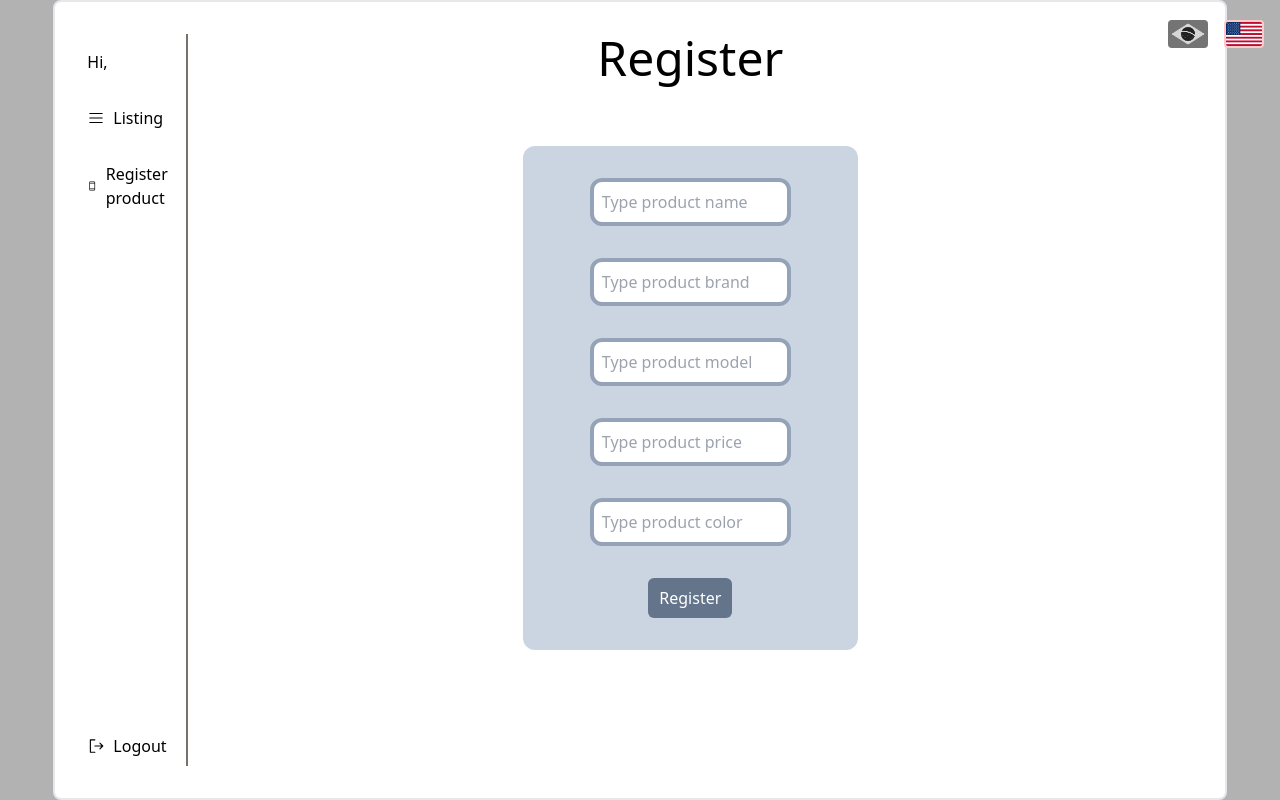
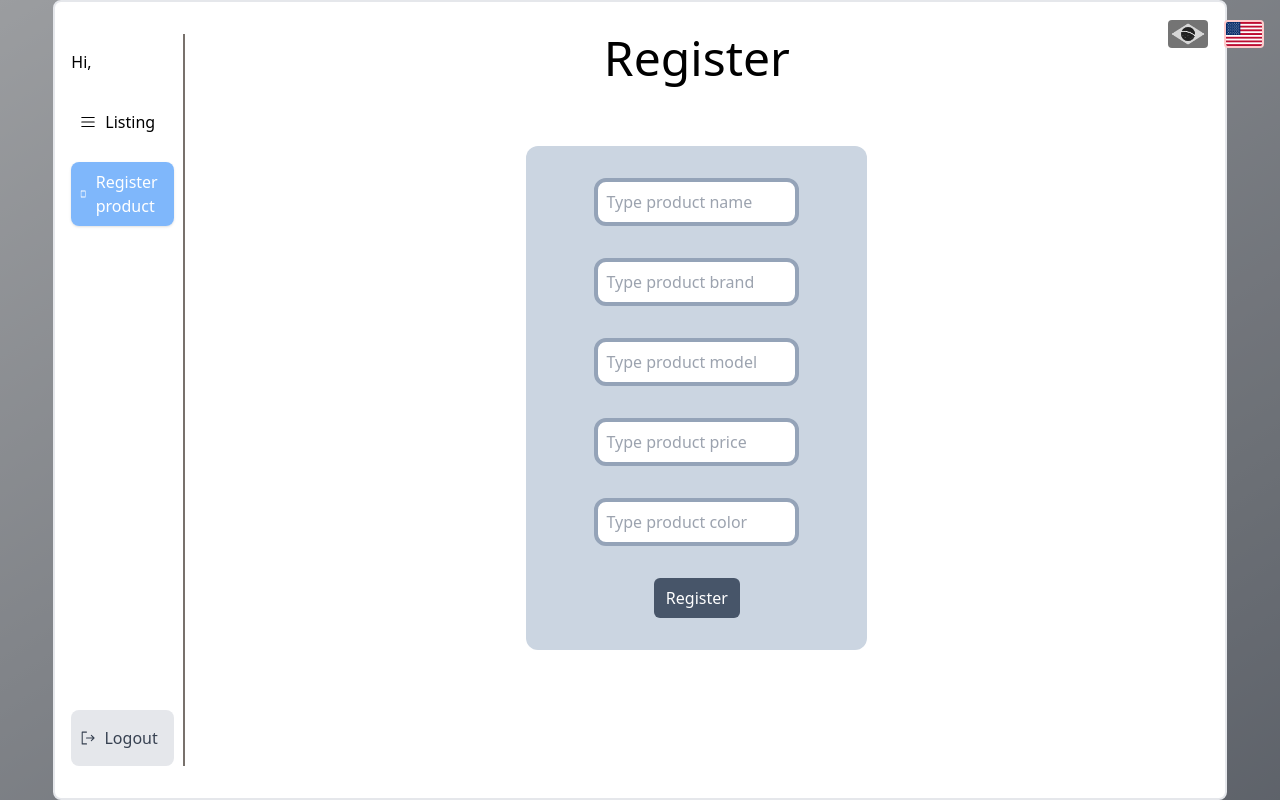
Before and after one commit to GuilhermeSCampos/lexart-fullstack, a React (Vite) app in the folder frontend/: page /dashboard/register in a window 1280 px wide. Built offline with nearby package versions, Linux system fonts and the light colour scheme; no server answers.

Commit message:
fix: some filters

```diff
--- a/frontend/src/components/Form/index.tsx
+++ b/frontend/src/components/Form/index.tsx
@@ -100,11 +100,11 @@ const Form = ({
         />
         <button
           className={`bg-slate-500 ${
-            type === "edit" && !active ? "bg-slate-400" : "bg-slate-500"
+            type === "edit" && !active ? "bg-stone-400" : "bg-slate-600"
           } text-white p-2 rounded-md w-3/12 animate-[fadeIn_1s_ease-in-out]
         items-center flex-col flex transition duration-300 ${
           type === "edit" && !active
-            ? "hover:bg-slate-600"
+            ? "hover:bg-stone-600"
             : "hover:bg-slate-800"
         } focus:outline-none focus:ring focus:border-slate-800 `}
           type="submit"
--- a/frontend/src/components/PhoneList/index.tsx
+++ b/frontend/src/components/PhoneList/index.tsx
@@ -11,6 +11,7 @@ import {
   MagnifyingGlass,
   Minus,
 } from "@phosphor-icons/react";
+import { motion } from "framer-motion";
 
 const BASE_URL = import.meta.env.VITE_API_URL;
 
@@ -54,7 +55,8 @@ const PhoneList = () => {
 
     const data = await response.json();
 
-    setPhones(data);
+    const sorted = data.sort((a: Phone, b: Phone) => a.id - b.id);
+    setPhones(sorted);
 
     setLoading(false);
   };
@@ -97,29 +99,26 @@ const PhoneList = () => {
   };
 
   useEffect(() => {
-    getPhones();
-  }, []);
-
-  useEffect(() => {
-    if (search === "") {
-      getPhones();
-    } else {
-      handleSearchChange();
-    }
+    handleSearchChange();
   }, [search]);
 
   useEffect(() => {
     filterPhonesByPrice();
   }, [filtering]);
 
-  return loading ? (
-    <div className="w-full animate-[fadeIn_1s_ease-in-out] flex flex-col items-center justify-center ">
-      <ReactLoading type="spin" color="#000" width={70} />
-    </div>
-  ) : (
+  return (
     <div className="w-full animate-[fadeIn_1s_ease-in-out] flex flex-col items-center gap-10">
       <h1 className="text-5xl text-center">{t("listing")}</h1>
-      <div className="w-3/12 flex flex-col items-center">
+      <motion.div
+        initial={{ opacity: 0, scale: 0.5 }}
+        animate={{ opacity: 1, scale: 1 }}
+        transition={{
+          duration: 1.3,
+          delay: 0.5,
+          ease: [0, 0.71, 0.2, 1.01],
+        }}
+        className="w-3/12 flex flex-col items-center"
+      >
         <input
           value={search}
           onChange={(e) => setSearch(e.target.value)}
@@ -127,17 +126,28 @@ const PhoneList = () => {
         />
         <MagnifyingGlass
           size={24}
-          className="flex self-end a absolute mt-2 mr-3 cursor-pointer z-10"
-          onClick={() => searchPhones()}
+          className="flex self-end a absolute mt-2 mr-3 z-10"
         />
-      </div>
-
-      {phones.length === 0 ? (
-        <h3 className="text-4xl flex flex-col items-center justify-center self-center h-[80%]">
-          {t("noRegisteredProducts")}
+      </motion.div>
+      {loading ? (
+        <div className="w-full animate-[fadeIn_1s_ease-in-out] flex flex-col items-center justify-center mt-10">
+          <ReactLoading type="spin" color="#000" width={70} />
+        </div>
+      ) : phones.length === 0 ? (
+        <h3 className="text-4xl flex flex-col items-center justify-center self-center h-[40%]">
+          {t("productsNotFound")}
         </h3>
       ) : (
-        <div className=" max-h-[80%] overflow-y-auto w-11/12 mx-auto">
+        <motion.div
+          initial={{ opacity: 0, scale: 0.5 }}
+          animate={{ opacity: 1, scale: 1 }}
+          transition={{
+            duration: 1,
+            delay: 0.2,
+            ease: [0, 0.71, 0.2, 1.01],
+          }}
+          className=" max-h-[80%] overflow-y-auto w-11/12 mx-auto rounded-xl border-4"
+        >
           <table className="border-collapse border border-gray-300 w-full mx-auto table-fixed">
             <thead>
               <tr className="bg-gray-200">
@@ -205,7 +215,7 @@ const PhoneList = () => {
               ))}
             </tbody>
           </table>
-        </div>
+        </motion.div>
       )}
     </div>
   );
--- a/frontend/src/components/Sidebar/index.tsx
+++ b/frontend/src/components/Sidebar/index.tsx
@@ -3,36 +3,47 @@ import { useNavigate } from "react-router-dom";
 import { useAuth } from "../../context/AppContext";
 import { useTranslation } from "react-i18next";
 
-const Sidebar = () => {
+type props = {
+  step: string;
+};
+
+const Sidebar = ({ step }: props) => {
   const { username, logout } = useAuth();
   const navigate = useNavigate();
   const { t } = useTranslation();
 
   return (
-    <div className="border-r-2 w-[10%] h-full border-stone-500 pt-4 flex flex-col text-wrap ">
+    <div className="border-r-2 w-[10%] h-full border-stone-500 pt-4 flex flex-col text-wrap transition-all">
       <h2 className="break-words">
         {t("hi")}, {username}
       </h2>
       <div className="flex flex-col justify-between h-full">
         <div className="flex flex-col gap-4">
           <div
-            className="flex items-center cursor-pointer mt-6"
+            className={`flex items-center cursor-pointer mt-6 p-2 rounded-lg w-11/12 ${
+              step === "list"
+                ? "bg-blue-400/80 text-white shadow transition-all ease-in-out duration-300"
+                : "hover:bg-blue-400/20 hover:shadow transition-all ease-in-out duration-200"
+            }`}
             onClick={() => navigate("/dashboard")}
           >
             <List size={18} />
-            <h2 className="text-base p-2 ">{t("listing")}</h2>
+            <h2 className="text-base px-2 py-1">{t("listing")}</h2>
           </div>
           <div
-            className="flex items-center cursor-pointer"
+            className={`flex items-center cursor-pointer p-2 rounded-lg w-11/12 ${
+              step === "register"
+                ? "bg-blue-400/80 text-white shadow transition-all ease-in-out duration-300"
+                : "hover:bg-blue-400/20 hover:shadow transition-all ease-in-out duration-200"
+            }`}
             onClick={() => navigate("/dashboard/register")}
           >
             <DeviceMobile size={18} />
-            <h2 className="text-base p-2 ">{t("registerPhone")}</h2>
+            <h2 className="text-base px-2">{t("registerPhone")}</h2>
           </div>
         </div>
-
         <div
-          className="flex items-center cursor-pointer"
+          className={`flex items-center cursor-pointer p-2 rounded text-gray-700 transition-all bg-gray-200 hover:bg-gray-400 active:bg-gray-500 rounded-lg w-11/12 duration-300`}
           onClick={() => logout()}
         >
           <SignOut size={18} />
--- a/frontend/src/i18n/locale/en.json
+++ b/frontend/src/i18n/locale/en.json
@@ -34,6 +34,7 @@
     "errorRegisterProduct": "Error registering product!",
     "succesEditProduct": "Product edited successfully!",
     "errorEditProduct": "Error editing product!",
-    "noPhoneId": "There is no product with this id"
+    "noPhoneId": "There is no product with this id",
+    "productsNotFound": "No Products found"
   }
 }
--- a/frontend/src/i18n/locale/pt.json
+++ b/frontend/src/i18n/locale/pt.json
@@ -34,6 +34,7 @@
     "errorRegisterProduct": "Erro ao registrar produto!",
     "succesEditProduct": "Produto editado com sucesso!",
     "errorEditProduct": "Erro ao editar produto!",
-    "noPhoneId": "Nenhum produto com ID requisitado"
+    "noPhoneId": "Nenhum produto com ID requisitado",
+    "productsNotFound": "Nenhum produto encontrado"
   }
 }
--- a/frontend/src/pages/Dashboard/index.tsx
+++ b/frontend/src/pages/Dashboard/index.tsx
@@ -19,11 +19,15 @@ const Dashboard = ({ step }: props) => {
   }, []);
 
   return (
-    <div className={`${languageChange ? "fade-out" : "fade-in"}`}>
+    <div
+      className={`${
+        languageChange ? "fade-out" : "fade-in"
+      } bg-gradient-to-br from-gray-300 to-[#57606f]`}
+    >
       <Header />
       <div className="bg-[#666666]/50 w-screen h-screen flex flex-col justify-center items-center">
-        <div className="max-w-screen-xg w-11/12 h-[800px]  border-2 bg-white px-8 py-8 rounded-lg animate-[fadeIn_1s_ease-in-out] flex">
-          <Sidebar />
+        <div className="max-w-screen-xg w-11/12 h-[800px]  border-2 bg-white px-4 py-8 rounded-lg animate-[fadeIn_1s_ease-in-out] flex">
+          <Sidebar step={step} />
           {step === "list" ? (
             <PhoneList />
           ) : step === "register" ? (
```
